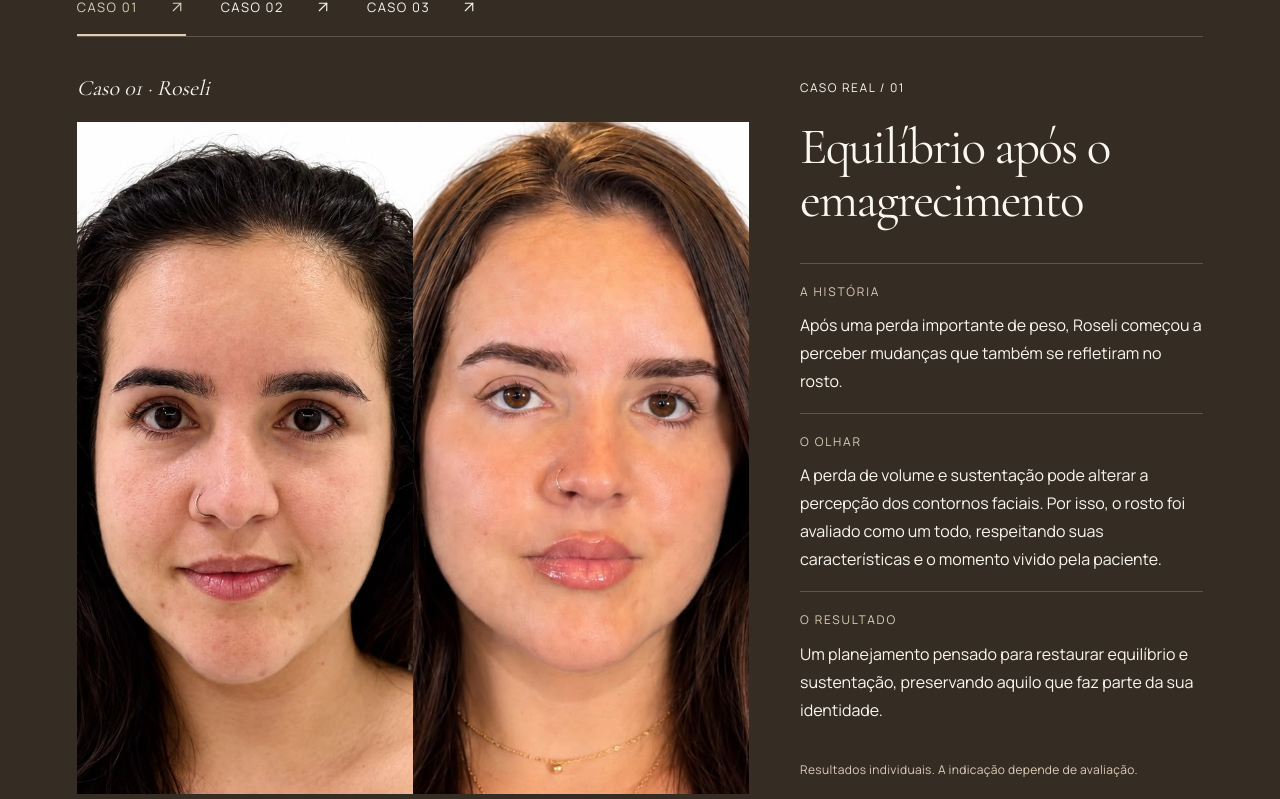
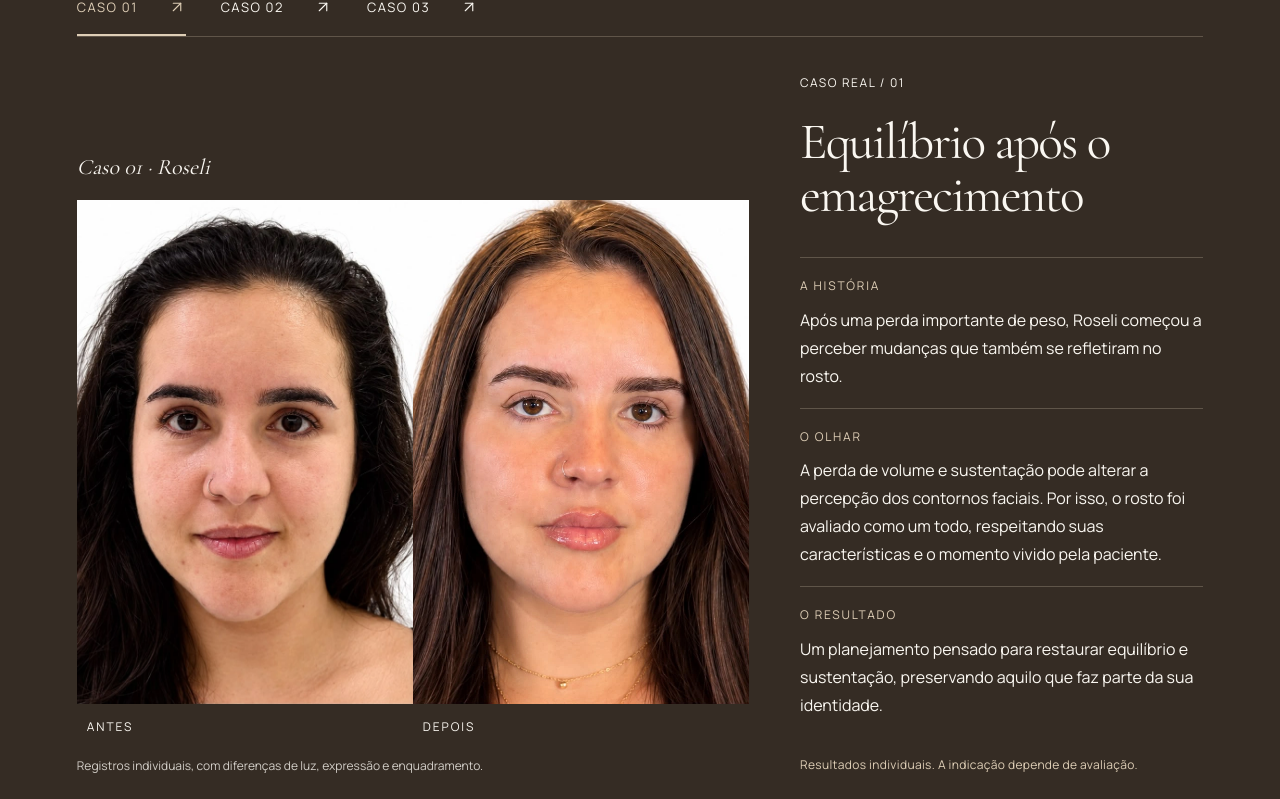
Before and after one commit to brunogbarbosa/dra-joelane-bittencourt, a Next.js app: page / in a window 1280 px wide. Shown: the part 3620-4419 px from the top of the page. Built offline with nearby package versions, Linux system fonts and the light colour scheme.

Commit message:
Widen Roseli photo framing to reduce facial close-up

```diff
--- a/app/conversion.css
+++ b/app/conversion.css
@@ -265,6 +265,7 @@
 .conversion-hero .comparison-title { text-align: center; }
 .conversion-hero .hero-result-note { text-align: center; }
 .case-media .case-photo-frame { aspect-ratio: 1/2; }
+.case-media .case-photos-roseli .case-photo-frame { aspect-ratio: 2/3; background: #fff; }
 .case-layout { grid-template-columns: minmax(0,1.25fr) minmax(0,.75fr); align-items: center; }
 
 /* The portrait starts beside the manifesto, without an empty title column. */
```
